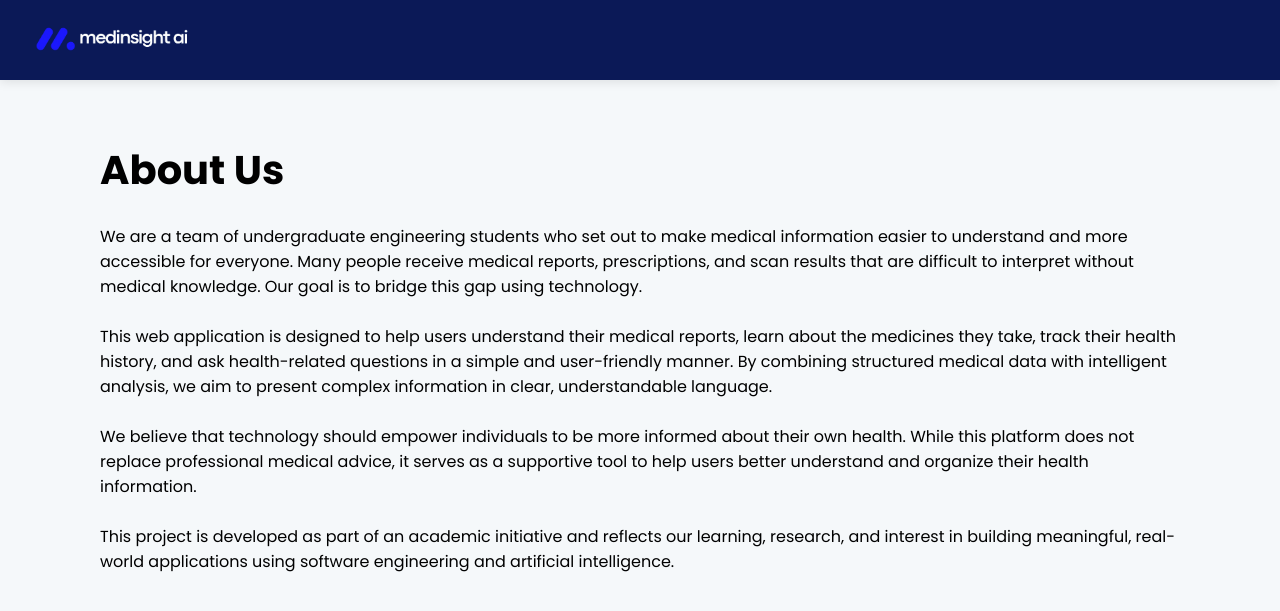
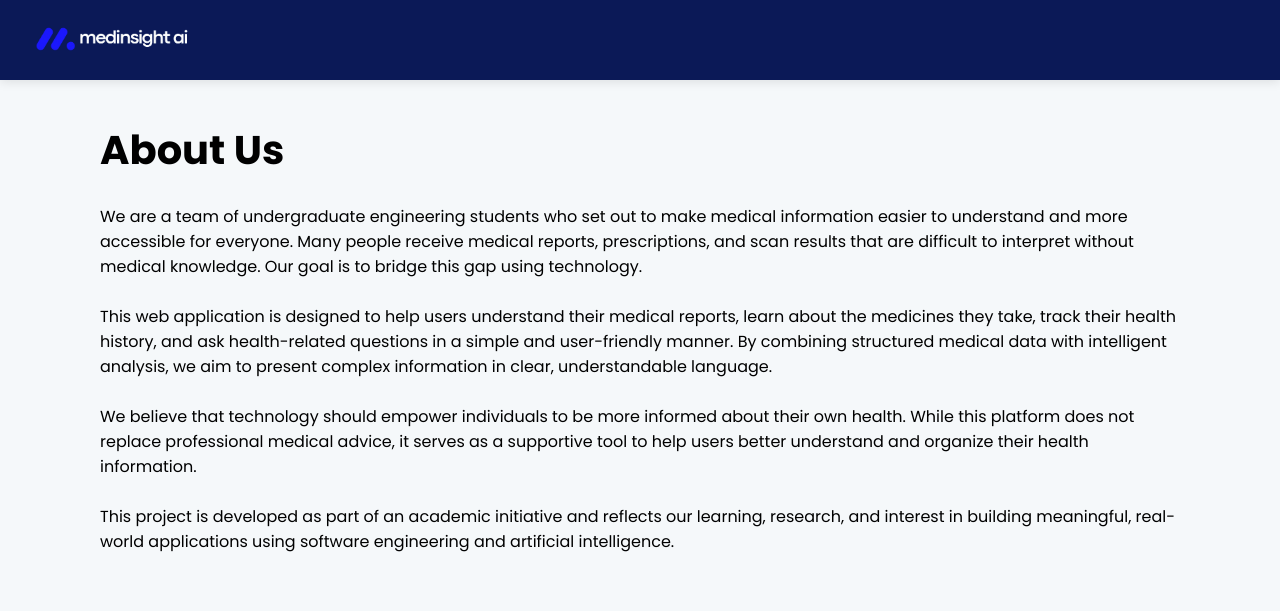
Before and after one commit to anagha7337/Medinsight-AI, a Flask app: page /about in a window 1280 px wide. Shown: the top 611 px of the page. Run offline with Flask 3, Linux system fonts and the light colour scheme; some libraries are stand-ins or nearby versions; some web fonts are replaced.

Commit message:
Header adjustments

```diff
--- a/static/css/style.css
+++ b/static/css/style.css
@@ -284,12 +284,12 @@ header.hidden {
     font-size: 40px;
     font-weight: bold;
     margin-left: 100px;
-    margin-top: 80px;
+    margin-top: 60px;
     padding-top: 60px;
 }
 
 .text-body {
-    margin: 24px 100px 100px 100px;
+    margin: 24px 100px 60px 100px;
     font-size: 16px;
 }
 
@@ -339,6 +339,7 @@ footer {
     align-items: center;
     padding: 60px 20px;
     background-color: #f5f8fa;
+    margin-top: 80px;
 }
 
 .auth-container {
@@ -392,6 +393,7 @@ footer {
 
 .checkbox-label input[type="checkbox"] {
     margin-top: 4px;
+    flex-shrink: 0;
     cursor: pointer;
 }
 
@@ -554,7 +556,7 @@ footer {
 
 .form-row {
     display: grid;
-    grid-template-columns: 1fr 1fr;
+    grid-template-columns: 1fr;
     gap: 16px;
     margin-bottom: 24px;
 }
```
